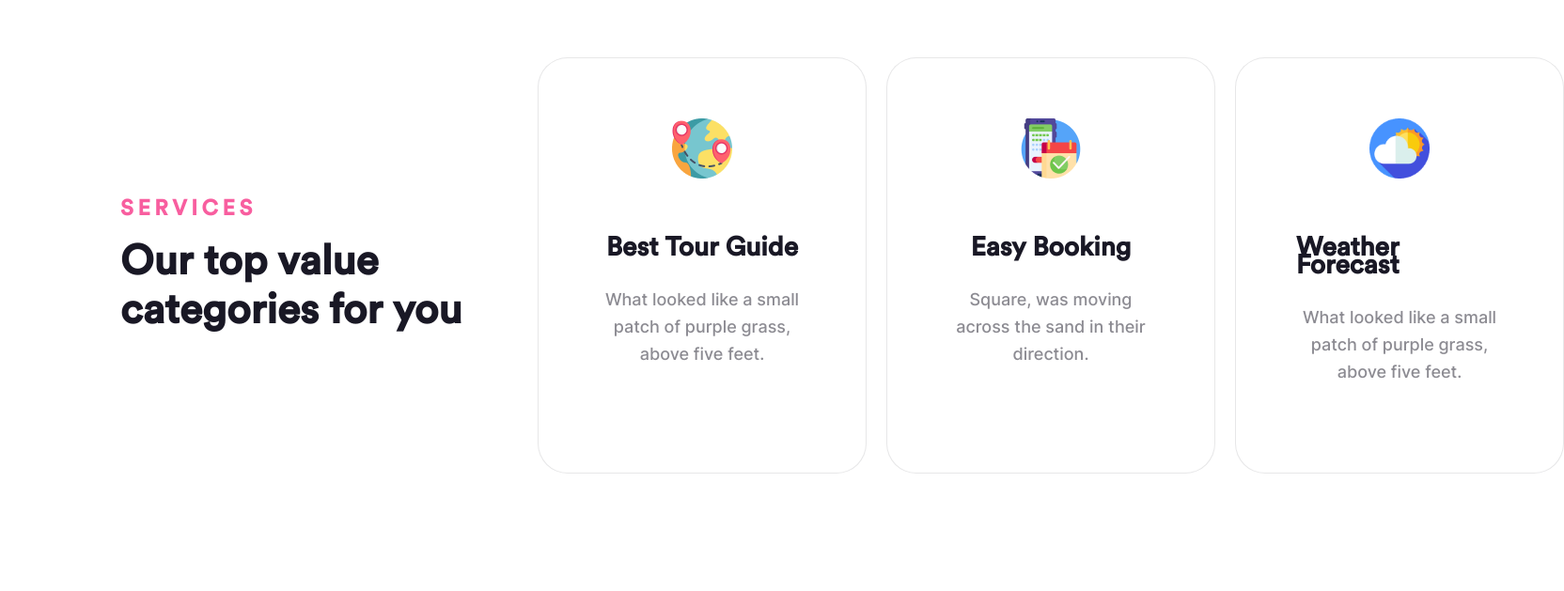
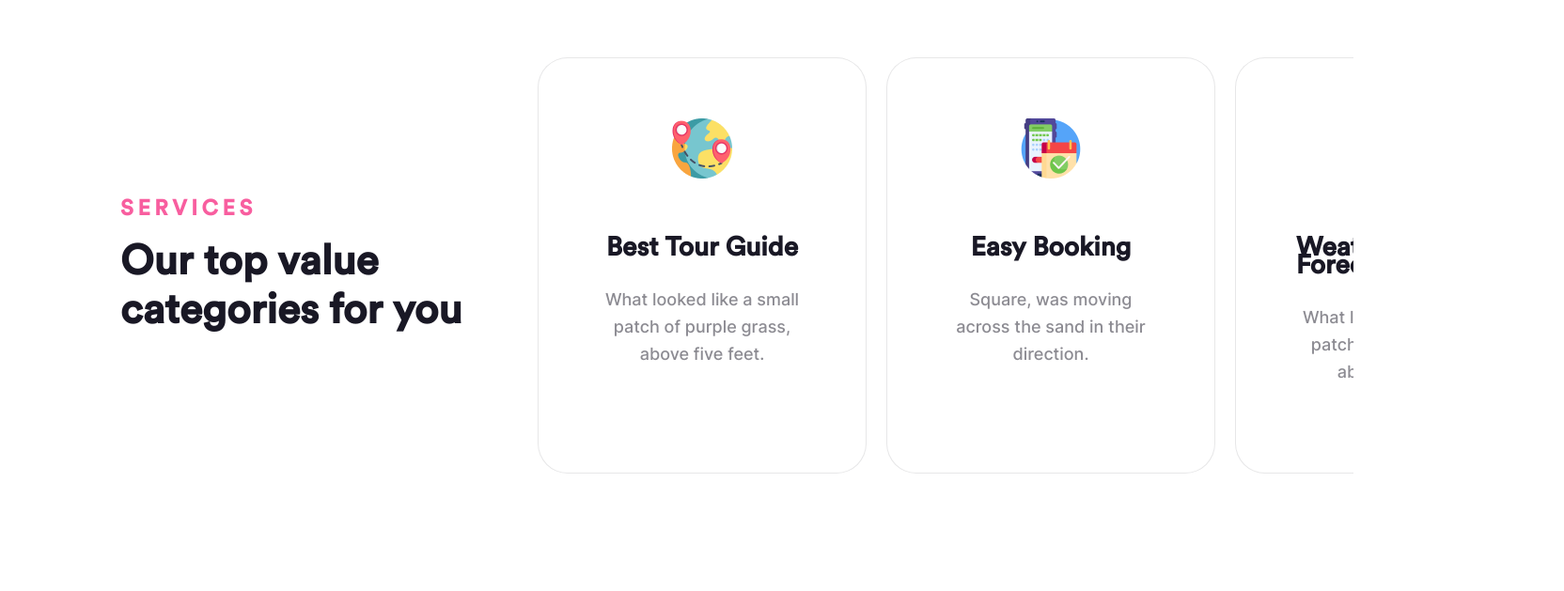
Before and after one commit to trungpham-supreme/training-html-css, a website built with Parcel: page practice-one/index.html in a window 1280 px wide. Shown: the part 1104-1733 px from the top of the page at 94% size, 1664 px wide, since content can reach past the window. Built offline with nearby package versions, Linux system fonts and the light colour scheme; files whose address does not match are found by name.

Commit message:
Fix layout services section

```diff
--- a/practice-one/assets/css/global.css
+++ b/practice-one/assets/css/global.css
@@ -63,7 +63,6 @@ body {
   justify-content: space-between;
   align-items: center;
   padding: 0px 128px;
-
 }
 
 .section {
--- a/practice-one/assets/css/services.css
+++ b/practice-one/assets/css/services.css
@@ -1,27 +1,31 @@
 .services {
-  width: 1536px;
+  width: 1312px;
   padding: 64px 0px;
   align-items: center;
 }
 
 .services__introduce {
+  min-width: 444px;
   align-items: flex-start;
   gap: 16px;
-  flex: 1 0 0;
 }
 
 .cards {
-  width: 1092px;
   align-items: flex-start;
   gap: 21px;
+  overflow-x: scroll;
+}
+
+.cards::-webkit-scrollbar {
+  display: none;
 }
 
 .card {
+  min-width: 350px;
   height: 443px;
   padding: 64px;
   align-items: center;
   gap: 64px;
-  flex: 1 0 0;
   border-radius: 32px;
   background: var(--color-white);
   border: 1px solid rgba(25, 24, 37, 0.1);
```
